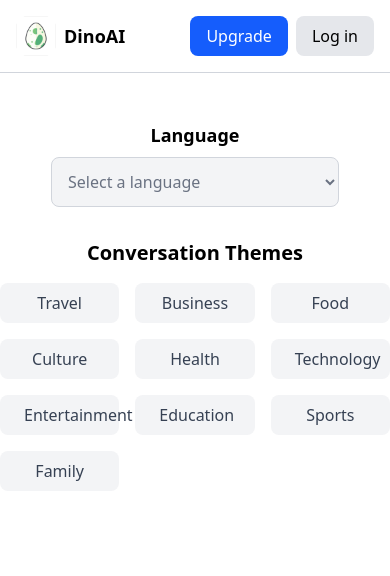
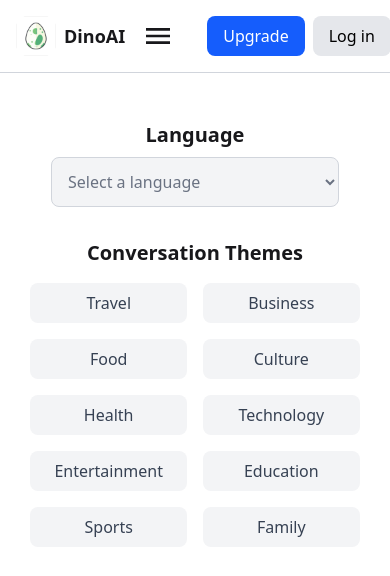
Before and after one commit to Capstone-Projects-2025-Spring/section-005-karlmorris-projects-dinoai-chat, a React (Vite) app in the folder frontend/: page / in a window 390 px wide. Shown: the top 576 px of the page. Built offline with nearby package versions, Linux system fonts and the light colour scheme.

Commit message:
frontend: added a new responsive design for navBar, and modified the styling

```diff
--- a/frontend/package.json
+++ b/frontend/package.json
@@ -11,6 +11,7 @@
   },
   "dependencies": {
     "@tailwindcss/vite": "^4.0.14",
+    "daisyui": "^5.0.4",
     "react": "^19.0.0",
     "react-dom": "^19.0.0",
     "react-router-dom": "^7.3.0",
--- /dev/null
+++ b/frontend/src/components/ConversationThemes.jsx
@@ -0,0 +1,14 @@
+export default function ConversationThemes({types = ["default"]}) {
+    return (
+        <div className="mt-8">
+            <h2 className="text-xl font-semibold text-center">Conversation Themes</h2>
+            <div className="grid grid-cols-2 gap-2 mt-2 md:grid-cols-3 gap-4 mt-4 text-center">
+                {types.map(theme => (
+                <button key={theme} className="px-6 py-2 bg-gray-100 rounded-lg text-gray-700">
+                    {theme}
+                </button>
+                ))}
+            </div>
+        </div>
+    )
+}
--- a/frontend/src/components/NavBar.jsx
+++ b/frontend/src/components/NavBar.jsx
@@ -1,6 +1,9 @@
+import { useState } from "react";
 import { NavLink } from "react-router-dom";
 
 export default function NavBar() {
+
+    const [isOpen, setIsOpen] = useState(false);
 
     const navList = [
         { title: 'Home', href: '/'},
@@ -10,6 +13,7 @@ export default function NavBar() {
     ];
 
     return (
+        <>
             <nav className="hidden md:flex items-center space-x-4">
                 {navList.map((link) => (
                     <NavLink
@@ -25,6 +29,53 @@ export default function NavBar() {
                     </NavLink>
                 ))}
             </nav>
+
+            <div className="md:hidden dropdown">
+                <label className="btn btn-ghost swap swap-rotate">
+                    <input type="checkbox" onChange={() => setIsOpen(!isOpen)} checked={isOpen} />
+
+                    <svg
+                        className="swap-off fill-current"
+                        xmlns="http://www.w3.org/2000/svg"
+                        width="32"
+                        height="32"
+                        viewBox="0 0 512 512"
+                    >
+                        <path d="M64,384H448V341.33H64Zm0-106.67H448V234.67H64ZM64,128v42.67H448V128Z" />
+                    </svg>
+
+                    <svg
+                        className="swap-on fill-current"
+                        xmlns="http://www.w3.org/2000/svg"
+                        width="32"
+                        height="32"
+                        viewBox="0 0 512 512"
+                    >
+                        <polygon points="400 145.49 366.51 112 256 222.51 145.49 112 112 145.49 222.51 256 112 366.51 145.49 400 256 289.49 366.51 400 400 366.51 289.49 256 400 145.49" />
+                    </svg>
+                </label>
+
+                {/* 菜单内容 */}
+                {isOpen && (
+                    <ul
+                        tabIndex={0}
+                        className="dropdown-content menu bg-base-100 rounded-box shadow-lg border-1 border-gray-300 w-48 p-2 mt-2"
+                    >
+                        {navList.map((link) => (
+                            <li key={link.title}>
+                                <NavLink
+                                    to={link.href}
+                                    className="block px-4 py-2 text-gray-700 hover:bg-gray-200"
+                                    onClick={() => setIsOpen(false)}
+                                >
+                                    {link.title}
+                                </NavLink>
+                            </li>
+                        ))}
+                    </ul>
+                )}
+            </div>
+        </>
     )
 
 }
--- a/frontend/src/pages/Home.jsx
+++ b/frontend/src/pages/Home.jsx
@@ -1,28 +1,20 @@
-
+import ConversationThemes from "../components/ConversationThemes";
 
 export default function Home() {
 
+    const types = ["Travel", "Business", "Food", "Culture", "Health", "Technology", "Entertainment", "Education", "Sports", "Family"];
+
     return (
         <div className="min-h-screen bg-white">
-      {/* Content */}
-      <div className="flex flex-col items-center mt-12">
+            <div className="flex flex-col items-center mt-12 mb-6">
                 {/* Language Selector */}
-        <label className="text-lg font-semibold">Language</label>
+                <label className="text-xl font-semibold">Language</label>
                 <select className="mt-2 w-72 p-3 border border-gray-300 rounded-lg bg-gray-100 text-gray-500">
                     <option>Select a language</option>
                 </select>
 
                 {/* Conversation Themes */}
-        <div className="mt-8">
-          <h2 className="text-xl font-semibold text-center">Conversation Themes</h2>
-          <div className="grid grid-cols-3 gap-4 mt-4 text-center">
-            {["Travel", "Business", "Food", "Culture", "Health", "Technology", "Entertainment", "Education", "Sports", "Family"].map(theme => (
-              <button key={theme} className="px-6 py-2 bg-gray-100 rounded-lg text-gray-700">
-                {theme}
-              </button>
-            ))}
-          </div>
-        </div>
+                <ConversationThemes types={types}/>
             </div>
     </div>
     )
--- a/frontend/src/styles/index.css
+++ b/frontend/src/styles/index.css
@@ -1,4 +1,5 @@
 @import "tailwindcss";
+@plugin "daisyui";
 
 :root {
 }
```
Also changed, not shown: 1 other file (tests, documents, lock files or other folders). Lines whose indentation alone changed are shown as unchanged.
